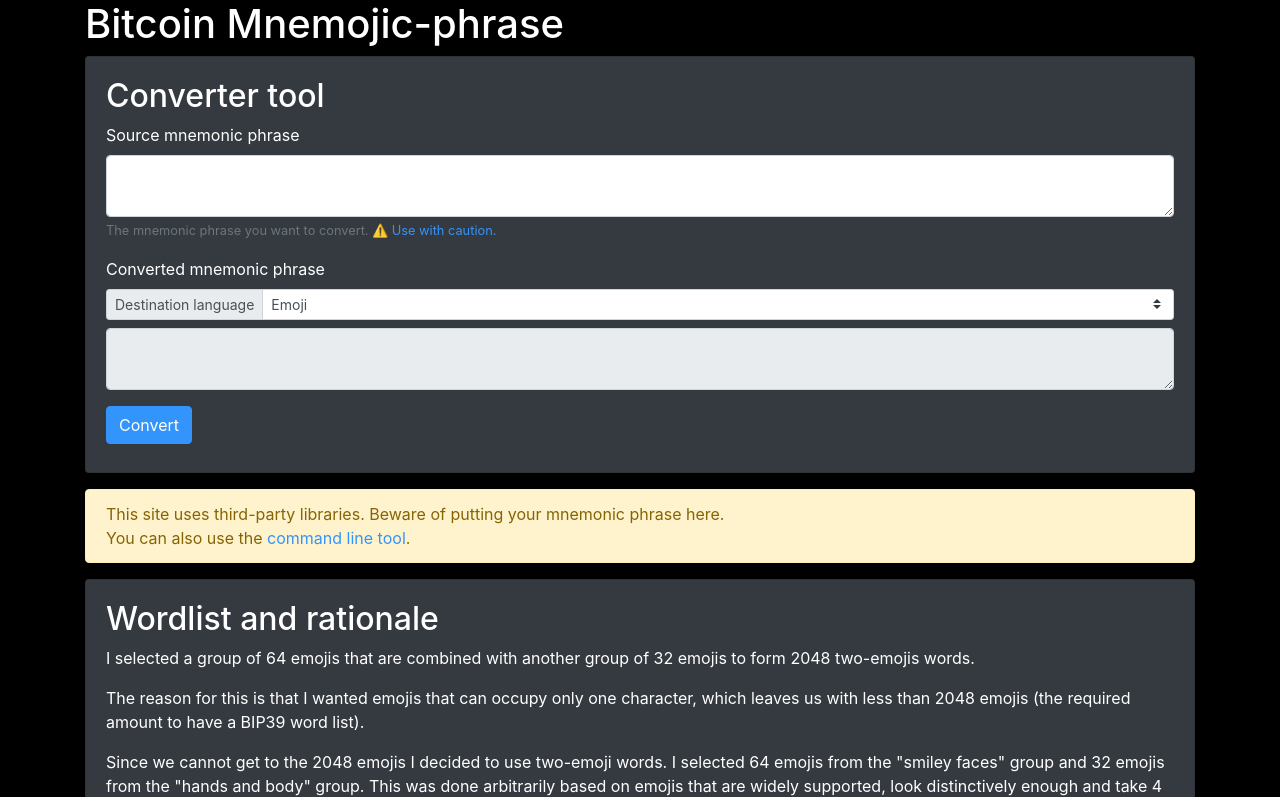
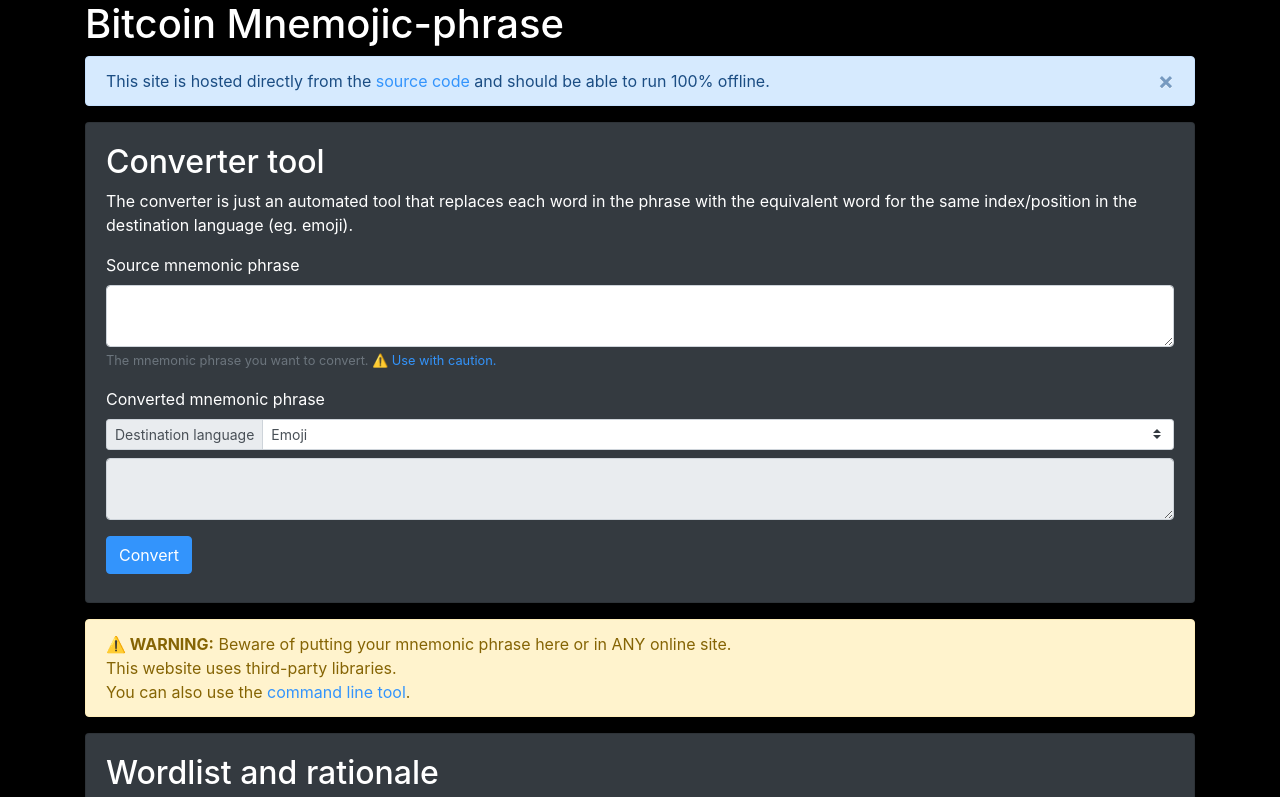
Before and after one commit to diegogurpegui/mnemojic-phrase, a website built with webpack: page src/index.html in a window 1280 px wide. Shown: the top 797 px of the page. Built offline with nearby package versions, Linux system fonts and the light colour scheme.

Commit message:
Add more description and warning

```diff
--- a/src/index.html
+++ b/src/index.html
@@ -15,9 +15,21 @@
 
     <h1>Bitcoin Mnemojic-phrase</h1>
 
+    <div class="alert alert-primary alert-dismissible fade show mb-3" role="alert">
+      This site is hosted directly from the <a href="https://github.com/diegogurpegui/mnemojic-phrase">source code</a>
+      and should be able to run 100% offline.
+      <button type="button" class="close" data-dismiss="alert" aria-label="Close">
+        <span aria-hidden="true">&times;</span>
+      </button>
+    </div>
     <div class="card text-white bg-dark mb-3">
       <div class="card-body">
         <h2>Converter tool</h2>
+
+        <p>
+          The converter is just an automated tool that replaces each word in the phrase with the equivalent word
+          for the same index/position in the destination language (eg. emoji).
+        </p>
 
         <form id="mnemonic-convert-form">
           <div class="form-group">
@@ -57,7 +69,9 @@
 
     <a name="phrase-warning"></a>
     <div class="alert alert-warning mb-3" role="alert">
-      This site uses third-party libraries. Beware of putting your mnemonic phrase here.<br />
+      <strong>⚠️ WARNING:</strong>
+      Beware of putting your mnemonic phrase here or in ANY online site. <br />
+      This website uses third-party libraries. <br />
       You can also use the <a href="https://github.com/diegogurpegui/mnemojic-phrase">command line tool</a>.
     </div>
     <div class="card text-white bg-dark mb-3">
```
Also changed, not shown: web/index.html (+1 -1 lines), README.md.
